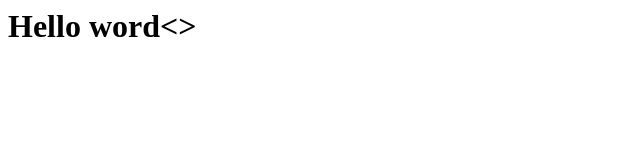
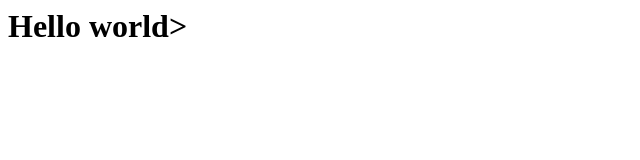
Before and after one commit to elesca04/icccproyect, a plain HTML site: page index.html in a window 1280 px wide. Shown: the full height of the page, 0-640 px from the left. Drawn offline with Linux system fonts and the light colour scheme.

Commit message:
Update index.html

```diff
--- a/index.html
+++ b/index.html
@@ -2,7 +2,7 @@
 <head>
   <title>Hola mundo</title>
 <body>
-  <h1>Hello word<></h1>
+  <h1>Hello world></h1>
  </body>
 </head>
 </html>
```
